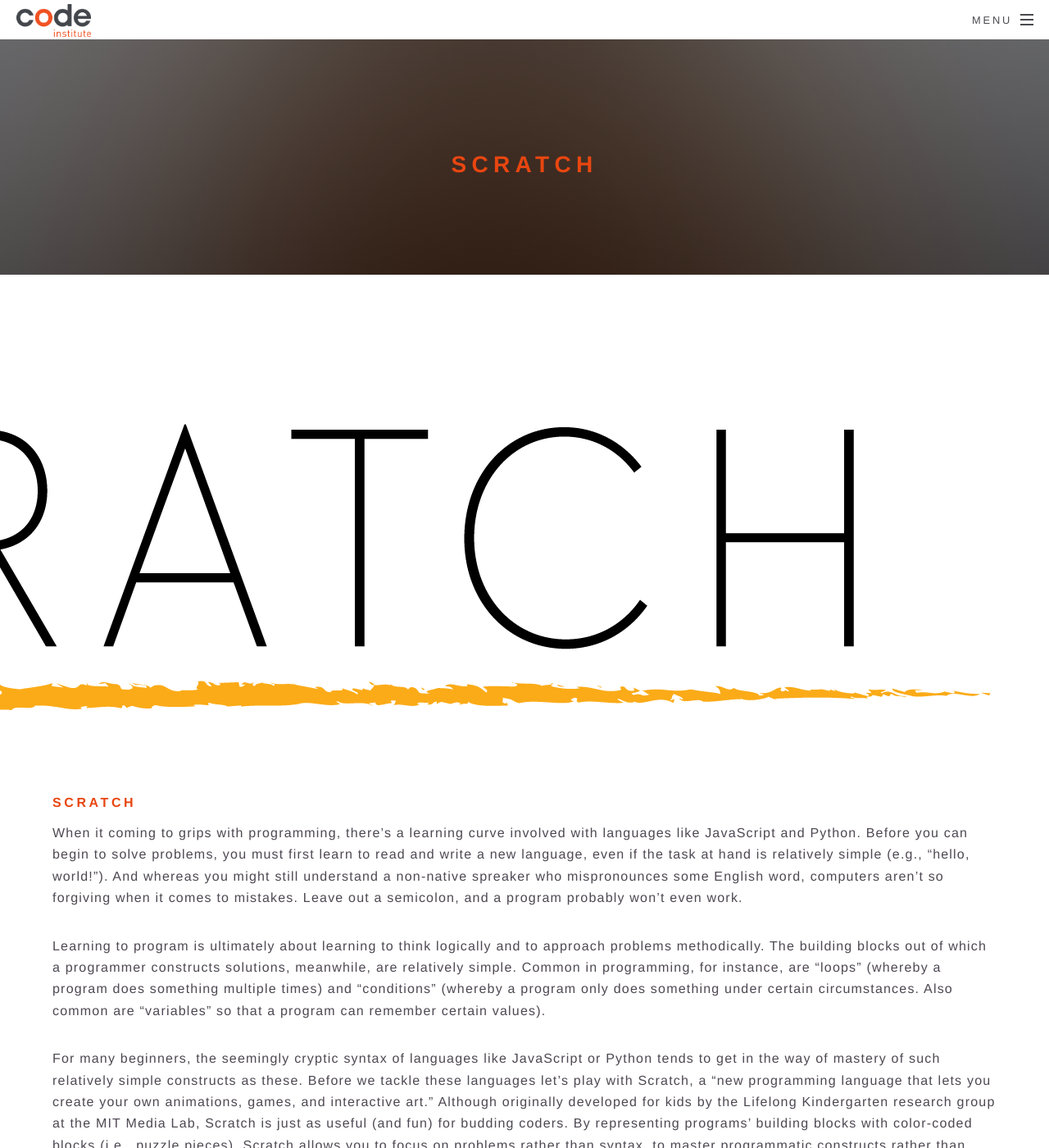
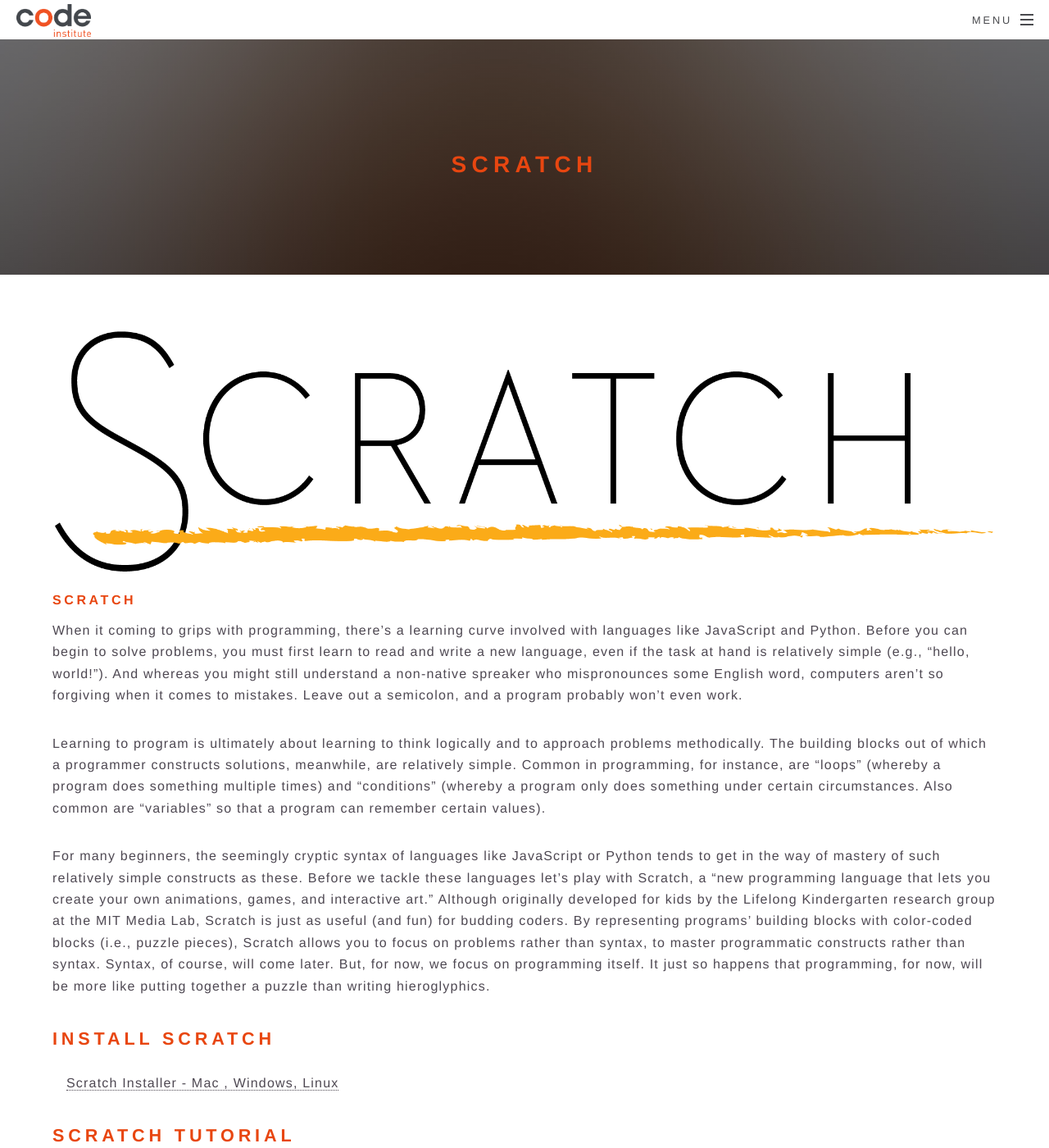
Before and after one commit to Code-Institute-Org/Full-Stack-Web-Developer-Stream-0, a Jekyll site: the page built from _pages/scratch.md, in a window 1280 px wide and 1400 px high. Shown: the whole window at 82% size. Built offline with Jekyll 4.4.1, drawn with Linux system fonts in a browser that asks for light colours.

Commit message:
Fix scratch logo

```diff
--- a/_pages/scratch.md
+++ b/_pages/scratch.md
@@ -4,7 +4,9 @@
 permalink: /scratch/
 ---
 
+<div id="scratch-img">
 <img src="{{site.data.global.url}}assets/scratch_.png">
+</div>
 
 # Scratch
 
--- a/css/main.scss
+++ b/css/main.scss
@@ -1861,6 +1861,10 @@
 		float: right;
 	}
 
+	#scratch-img > img {
+		width: 100%;
+	}
+
 	h1, h2, h3, h4, h5, h6 {
 		color: #e84610;
 	}
```
Also changed, not shown: 2 other files.
